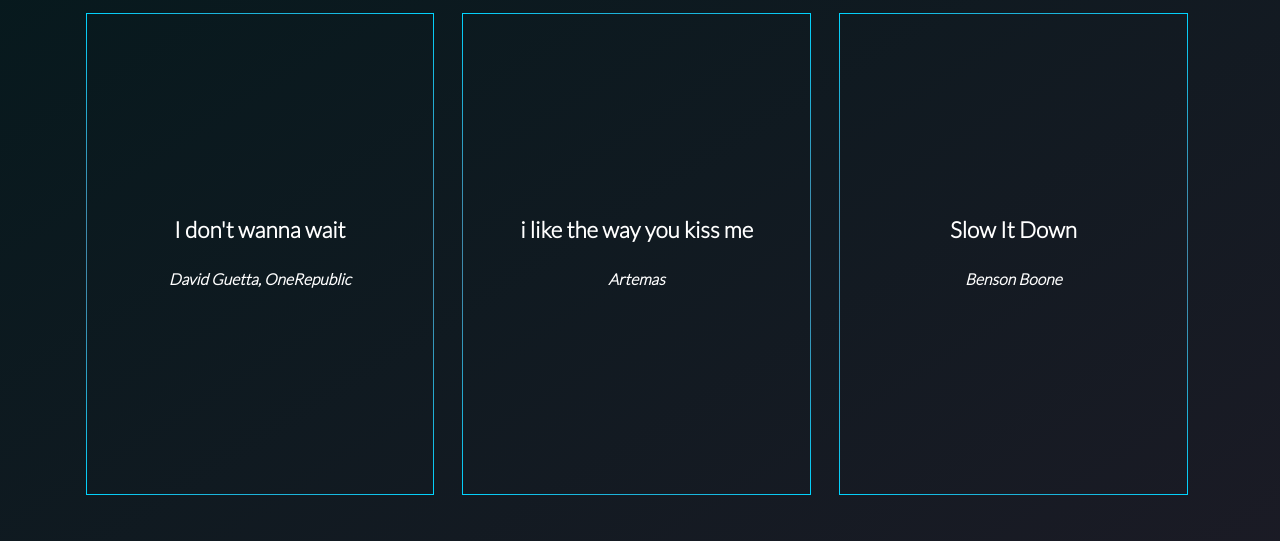
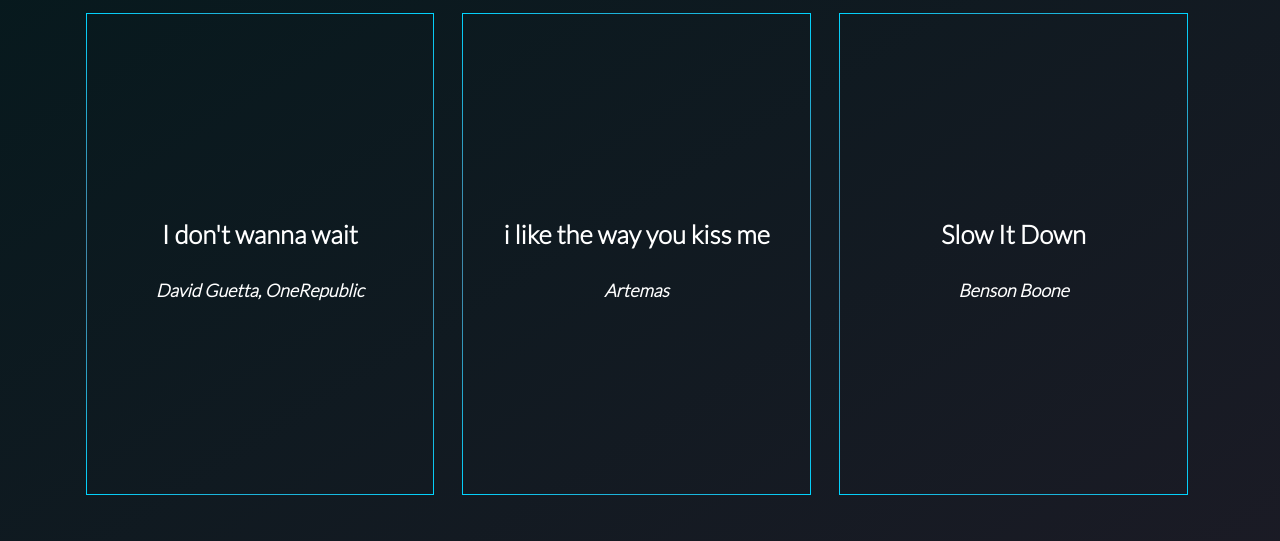
Before and after one commit to brysonnoble/brysonnoble.github.io, a PHP site: the page made by Programming Projects/SmartSync/index.html in a window 1280 px wide. Shown: the part 80-621 px from the top of the page. Run offline with PHP 8.4, Linux system fonts and the light colour scheme.

Commit message:
Update styles.css

```diff
--- a/Programming Projects/SmartSync/styles.css
+++ b/Programming Projects/SmartSync/styles.css
@@ -23,7 +23,7 @@ h2 {
 h3 {
     position: relative;
     top: 37.5%;
-    font-size: 140%;
+    font-size: 160%;
     text-align: center;
 }
 
```
